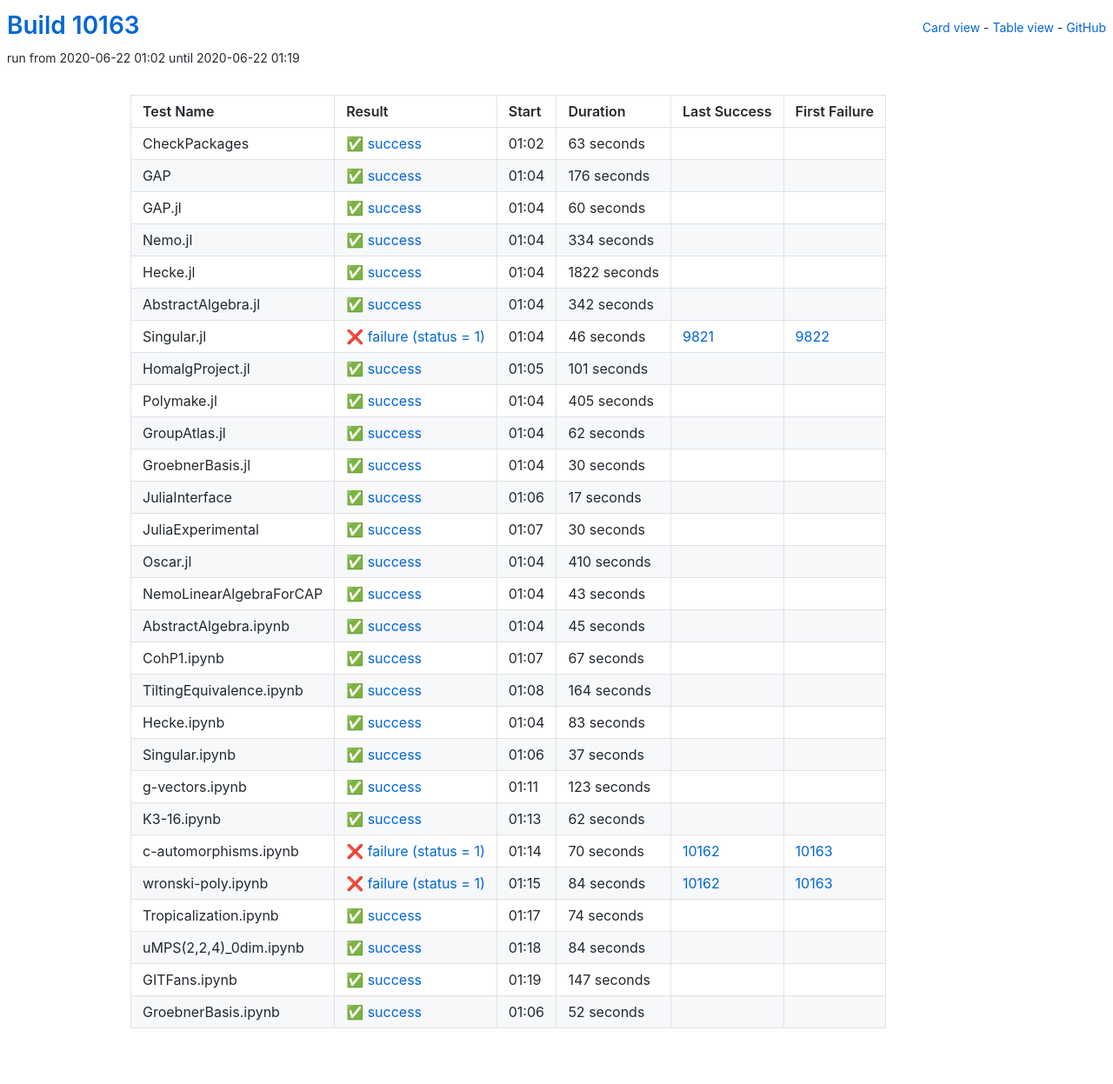
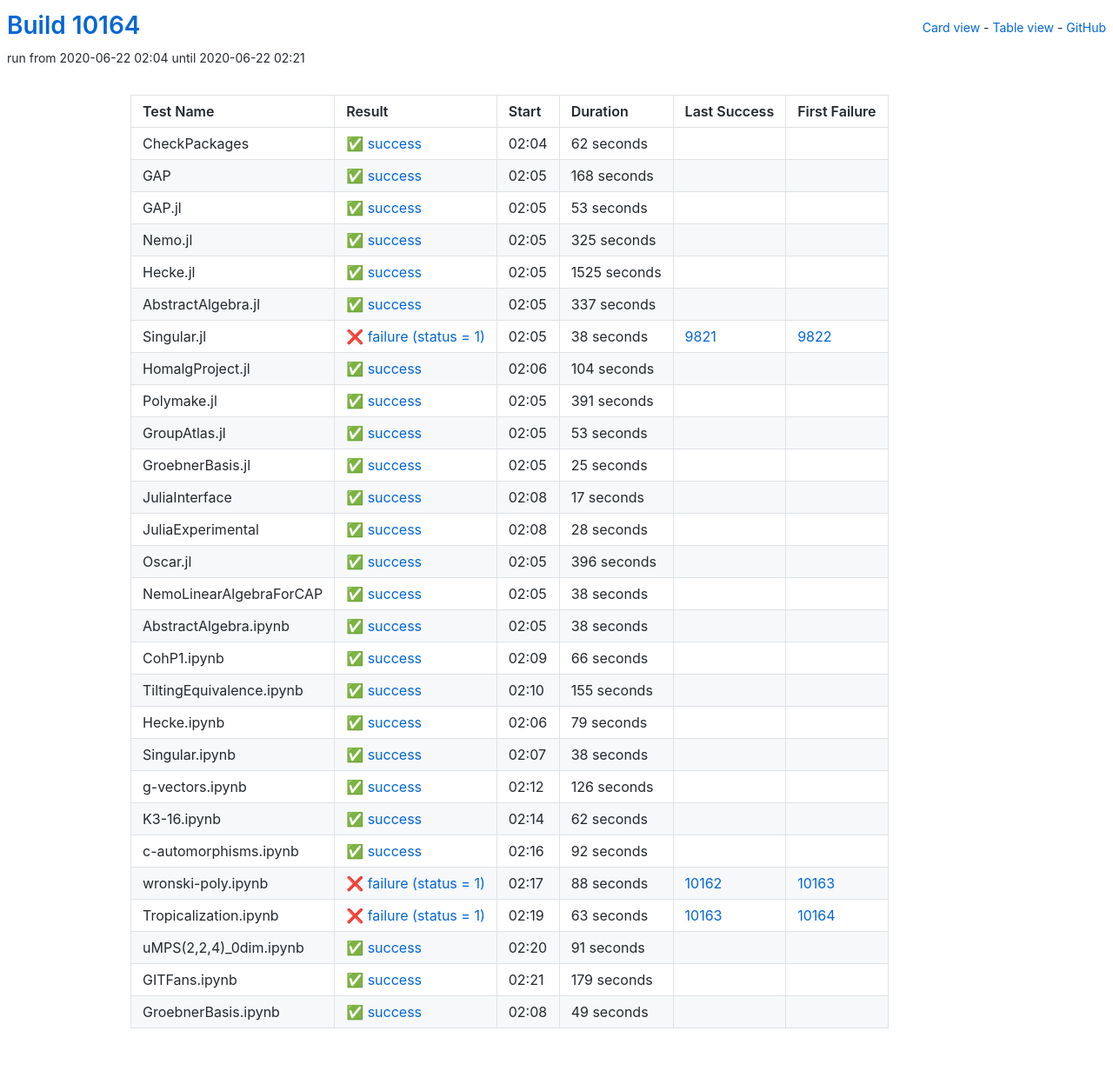
Before and after one commit to oscar-system/oscar-ci-status, a Jekyll site: the page built from table.html, in a window 1280 px wide. Shown: the whole page at 87% size. Built offline with Jekyll 4.4.1, drawn with Linux system fonts in a browser that asks for light colours.

Commit message:
Build #10164

```diff
--- a/_data/ci.yml
+++ b/_data/ci.yml
@@ -1,6 +1,6 @@
 ---
-build: 10163
-build_url: https://oscarci.mathematik.uni-kl.de/job/oscar/10163/
+build: 10164
+build_url: https://oscarci.mathematik.uni-kl.de/job/oscar/10164/
 job: oscar
 organization: oscar-system
 repo: oscar-ci-status
@@ -8,116 +8,8 @@ repourl: https://github.com/oscar-system/oscar-ci-status
 tests:
 - name: CheckPackages
   id: checkpackages
-  log: https://oscarci.mathematik.uni-kl.de/job/oscar/10163/artifact/logs/build-10163/CheckPackages.log
-  start: 2020-06-22 01:02
-  success: true
-  exitcode: 0
-  status: success
-  duration: 63
-  last_success: false
-  last_success_url:
-  first_failure: false
-  first_failure_url:
-- name: GAP
-  id: gap
-  log: https://oscarci.mathematik.uni-kl.de/job/oscar/10163/artifact/logs/build-10163/GAP.log
-  start: 2020-06-22 01:04
-  success: true
-  exitcode: 0
-  status: success
-  duration: 176
-  last_success: false
-  last_success_url:
-  first_failure: false
-  first_failure_url:
-- name: GAP.jl
-  id: gap-jl
-  log: https://oscarci.mathematik.uni-kl.de/job/oscar/10163/artifact/logs/build-10163/GAP.jl.log
-  start: 2020-06-22 01:04
-  success: true
-  exitcode: 0
-  status: success
-  duration: 60
-  last_success: false
-  last_success_url:
-  first_failure: false
-  first_failure_url:
-- name: Nemo.jl
-  id: nemo-jl
-  log: https://oscarci.mathematik.uni-kl.de/job/oscar/10163/artifact/logs/build-10163/Nemo.jl.log
-  start: 2020-06-22 01:04
-  success: true
-  exitcode: 0
-  status: success
-  duration: 334
-  last_success: false
-  last_success_url:
-  first_failure: false
-  first_failure_url:
-- name: Hecke.jl
-  id: hecke-jl
-  log: https://oscarci.mathematik.uni-kl.de/job/oscar/10163/artifact/logs/build-10163/Hecke.jl.log
-  start: 2020-06-22 01:04
-  success: true
-  exitcode: 0
-  status: success
-  duration: 1822
-  last_success: false
-  last_success_url:
-  first_failure: false
-  first_failure_url:
-- name: AbstractAlgebra.jl
-  id: abstractalgebra-jl
-  log: https://oscarci.mathematik.uni-kl.de/job/oscar/10163/artifact/logs/build-10163/AbstractAlgebra.jl.log
-  start: 2020-06-22 01:04
-  success: true
-  exitcode: 0
-  status: success
-  duration: 342
-  last_success: false
-  last_success_url:
-  first_failure: false
-  first_failure_url:
-- name: Singular.jl
-  id: singular-jl
-  log: https://oscarci.mathematik.uni-kl.de/job/oscar/10163/artifact/logs/build-10163/Singular.jl.log
-  start: 2020-06-22 01:04
-  success: false
-  exitcode: 1
-  status: failure
-  duration: 46
-  last_success: 9821
-  last_success_url: https://oscarci.mathematik.uni-kl.de/job/oscar/9821/
-  first_failure: 9822
-  first_failure_url: https://oscarci.mathematik.uni-kl.de/job/oscar/9822/
-- name: HomalgProject.jl
-  id: homalgproject-jl
-  log: https://oscarci.mathematik.uni-kl.de/job/oscar/10163/artifact/logs/build-10163/HomalgProject.jl.log
-  start: 2020-06-22 01:05
-  success: true
-  exitcode: 0
-  status: success
-  duration: 101
-  last_success: false
-  last_success_url:
-  first_failure: false
-  first_failure_url:
-- name: Polymake.jl
-  id: polymake-jl
-  log: https://oscarci.mathematik.uni-kl.de/job/oscar/10163/artifact/logs/build-10163/Polymake.jl.log
-  start: 2020-06-22 01:04
-  success: true
-  exitcode: 0
-  status: success
-  duration: 405
-  last_success: false
-  last_success_url:
-  first_failure: false
-  first_failure_url:
-- name: GroupAtlas.jl
-  id: groupatlas-jl
-  log: https://oscarci.mathematik.uni-kl.de/job/oscar/10163/artifact/logs/build-10163/GroupAtlas.jl.log
-  start: 2020-06-22 01:04
+  log: https://oscarci.mathematik.uni-kl.de/job/oscar/10164/artifact/logs/build-10164/CheckPackages.log
+  start: 2020-06-22 02:04
   success: true
   exitcode: 0
   status: success
@@ -126,22 +18,130 @@ tests:
   last_success_url:
   first_failure: false
   first_failure_url:
-- name: GroebnerBasis.jl
-  id: groebnerbasis-jl
-  log: https://oscarci.mathematik.uni-kl.de/job/oscar/10163/artifact/logs/build-10163/GroebnerBasis.jl.log
-  start: 2020-06-22 01:04
+- name: GAP
+  id: gap
+  log: https://oscarci.mathematik.uni-kl.de/job/oscar/10164/artifact/logs/build-10164/GAP.log
+  start: 2020-06-22 02:05
   success: true
   exitcode: 0
   status: success
-  duration: 30
+  duration: 168
+  last_success: false
+  last_success_url:
+  first_failure: false
+  first_failure_url:
+- name: GAP.jl
+  id: gap-jl
+  log: https://oscarci.mathematik.uni-kl.de/job/oscar/10164/artifact/logs/build-10164/GAP.jl.log
+  start: 2020-06-22 02:05
+  success: true
+  exitcode: 0
+  status: success
+  duration: 53
+  last_success: false
+  last_success_url:
+  first_failure: false
+  first_failure_url:
+- name: Nemo.jl
+  id: nemo-jl
+  log: https://oscarci.mathematik.uni-kl.de/job/oscar/10164/artifact/logs/build-10164/Nemo.jl.log
+  start: 2020-06-22 02:05
+  success: true
+  exitcode: 0
+  status: success
+  duration: 325
+  last_success: false
+  last_success_url:
+  first_failure: false
+  first_failure_url:
+- name: Hecke.jl
+  id: hecke-jl
+  log: https://oscarci.mathematik.uni-kl.de/job/oscar/10164/artifact/logs/build-10164/Hecke.jl.log
+  start: 2020-06-22 02:05
+  success: true
+  exitcode: 0
+  status: success
+  duration: 1525
+  last_success: false
+  last_success_url:
+  first_failure: false
+  first_failure_url:
+- name: AbstractAlgebra.jl
+  id: abstractalgebra-jl
+  log: https://oscarci.mathematik.uni-kl.de/job/oscar/10164/artifact/logs/build-10164/AbstractAlgebra.jl.log
+  start: 2020-06-22 02:05
+  success: true
+  exitcode: 0
+  status: success
+  duration: 337
+  last_success: false
+  last_success_url:
+  first_failure: false
+  first_failure_url:
+- name: Singular.jl
+  id: singular-jl
+  log: https://oscarci.mathematik.uni-kl.de/job/oscar/10164/artifact/logs/build-10164/Singular.jl.log
+  start: 2020-06-22 02:05
+  success: false
+  exitcode: 1
+  status: failure
+  duration: 38
+  last_success: 9821
+  last_success_url: https://oscarci.mathematik.uni-kl.de/job/oscar/9821/
+  first_failure: 9822
+  first_failure_url: https://oscarci.mathematik.uni-kl.de/job/oscar/9822/
+- name: HomalgProject.jl
+  id: homalgproject-jl
+  log: https://oscarci.mathematik.uni-kl.de/job/oscar/10164/artifact/logs/build-10164/HomalgProject.jl.log
+  start: 2020-06-22 02:06
+  success: true
+  exitcode: 0
+  status: success
+  duration: 104
+  last_success: false
+  last_success_url:
+  first_failure: false
+  first_failure_url:
+- name: Polymake.jl
+  id: polymake-jl
+  log: https://oscarci.mathematik.uni-kl.de/job/oscar/10164/artifact/logs/build-10164/Polymake.jl.log
+  start: 2020-06-22 02:05
+  success: true
+  exitcode: 0
+  status: success
+  duration: 391
+  last_success: false
+  last_success_url:
+  first_failure: false
+  first_failure_url:
+- name: GroupAtlas.jl
+  id: groupatlas-jl
+  log: https://oscarci.mathematik.uni-kl.de/job/oscar/10164/artifact/logs/build-10164/GroupAtlas.jl.log
+  start: 2020-06-22 02:05
+  success: true
+  exitcode: 0
+  status: success
+  duration: 53
+  last_success: false
+  last_success_url:
+  first_failure: false
+  first_failure_url:
+- name: GroebnerBasis.jl
+  id: groebnerbasis-jl
+  log: https://oscarci.mathematik.uni-kl.de/job/oscar/10164/artifact/logs/build-10164/GroebnerBasis.jl.log
+  start: 2020-06-22 02:05
+  success: true
+  exitcode: 0
+  status: success
+  duration: 25
   last_success: false
   last_success_url:
   first_failure: false
   first_failure_url:
 - name: JuliaInterface
   id: juliainterface
-  log: https://oscarci.mathematik.uni-kl.de/job/oscar/10163/artifact/logs/build-10163/JuliaInterface.log
-  start: 2020-06-22 01:06
+  log: https://oscarci.mathematik.uni-kl.de/job/oscar/10164/artifact/logs/build-10164/JuliaInterface.log
+  start: 2020-06-22 02:08
   success: true
   exitcode: 0
   status: success
@@ -152,116 +152,116 @@ tests:
   first_failure_url:
 - name: JuliaExperimental
   id: juliaexperimental
-  log: https://oscarci.mathematik.uni-kl.de/job/oscar/10163/artifact/logs/build-10163/JuliaExperimental.log
-  start: 2020-06-22 01:07
+  log: https://oscarci.mathematik.uni-kl.de/job/oscar/10164/artifact/logs/build-10164/JuliaExperimental.log
+  start: 2020-06-22 02:08
   success: true
   exitcode: 0
   status: success
-  duration: 30
+  duration: 28
   last_success: false
   last_success_url:
   first_failure: false
   first_failure_url:
 - name: Oscar.jl
   id: oscar-jl
-  log: https://oscarci.mathematik.uni-kl.de/job/oscar/10163/artifact/logs/build-10163/Oscar.jl.log
-  start: 2020-06-22 01:04
+  log: https://oscarci.mathematik.uni-kl.de/job/oscar/10164/artifact/logs/build-10164/Oscar.jl.log
+  start: 2020-06-22 02:05
   success: true
   exitcode: 0
   status: success
-  duration: 410
+  duration: 396
   last_success: false
   last_success_url:
   first_failure: false
   first_failure_url:
 - name: NemoLinearAlgebraForCAP
   id: nemolinearalgebraforcap
-  log: https://oscarci.mathematik.uni-kl.de/job/oscar/10163/artifact/logs/build-10163/NemoLinearAlgebraForCAP.log
-  start: 2020-06-22 01:04
+  log: https://oscarci.mathematik.uni-kl.de/job/oscar/10164/artifact/logs/build-10164/NemoLinearAlgebraForCAP.log
+  start: 2020-06-22 02:05
   success: true
   exitcode: 0
   status: success
-  duration: 43
+  duration: 38
   last_success: false
   last_success_url:
   first_failure: false
   first_failure_url:
 - name: AbstractAlgebra.ipynb
   id: abstractalgebra-ipynb
-  log: https://oscarci.mathematik.uni-kl.de/job/oscar/10163/artifact/logs/build-10163/AbstractAlgebra.ipynb.log
-  start: 2020-06-22 01:04
+  log: https://oscarci.mathematik.uni-kl.de/job/oscar/10164/artifact/logs/build-10164/AbstractAlgebra.ipynb.log
+  start: 2020-06-22 02:05
   success: true
   exitcode: 0
   status: success
-  duration: 45
+  duration: 38
   last_success: false
   last_success_url:
   first_failure: false
   first_failure_url:
 - name: CohP1.ipynb
   id: cohp1-ipynb
-  log: https://oscarci.mathematik.uni-kl.de/job/oscar/10163/artifact/logs/build-10163/CohP1.ipynb.log
-  start: 2020-06-22 01:07
+  log: https://oscarci.mathematik.uni-kl.de/job/oscar/10164/artifact/logs/build-10164/CohP1.ipynb.log
+  start: 2020-06-22 02:09
   success: true
   exitcode: 0
   status: success
-  duration: 67
+  duration: 66
   last_success: false
   last_success_url:
   first_failure: false
   first_failure_url:
 - name: TiltingEquivalence.ipynb
   id: tiltingequivalence-ipynb
-  log: https://oscarci.mathematik.uni-kl.de/job/oscar/10163/artifact/logs/build-10163/TiltingEquivalence.ipynb.log
-  start: 2020-06-22 01:08
+  log: https://oscarci.mathematik.uni-kl.de/job/oscar/10164/artifact/logs/build-10164/TiltingEquivalence.ipynb.log
+  start: 2020-06-22 02:10
   success: true
   exitcode: 0
   status: success
-  duration: 164
+  duration: 155
   last_success: false
   last_success_url:
   first_failure: false
   first_failure_url:
 - name: Hecke.ipynb
   id: hecke-ipynb
-  log: https://oscarci.mathematik.uni-kl.de/job/oscar/10163/artifact/logs/build-10163/Hecke.ipynb.log
-  start: 2020-06-22 01:04
+  log: https://oscarci.mathematik.uni-kl.de/job/oscar/10164/artifact/logs/build-10164/Hecke.ipynb.log
+  start: 2020-06-22 02:06
   success: true
   exitcode: 0
   status: success
-  duration: 83
+  duration: 79
   last_success: false
   last_success_url:
   first_failure: false
   first_failure_url:
 - name: Singular.ipynb
   id: singular-ipynb
-  log: https://oscarci.mathematik.uni-kl.de/job/oscar/10163/artifact/logs/build-10163/Singular.ipynb.log
-  start: 2020-06-22 01:06
+  log: https://oscarci.mathematik.uni-kl.de/job/oscar/10164/artifact/logs/build-10164/Singular.ipynb.log
+  start: 2020-06-22 02:07
   success: true
   exitcode: 0
   status: success
-  duration: 37
+  duration: 38
   last_success: false
   last_success_url:
   first_failure: false
   first_failure_url:
 - name: g-vectors.ipynb
   id: g-vectors-ipynb
-  log: https://oscarci.mathematik.uni-kl.de/job/oscar/10163/artifact/logs/build-10163/g-vectors.ipynb.log
-  start: 2020-06-22 01:11
+  log: https://oscarci.mathematik.uni-kl.de/job/oscar/10164/artifact/logs/build-10164/g-vectors.ipynb.log
+  start: 2020-06-22 02:12
   success: true
   exitcode: 0
   status: success
-  duration: 123
+  duration: 126
   last_success: false
   last_success_url:
   first_failure: false
   first_failure_url:
 - name: K3-16.ipynb
   id: k3-16-ipynb
-  log: https://oscarci.mathematik.uni-kl.de/job/oscar/10163/artifact/logs/build-10163/K3-16.ipynb.log
-  start: 2020-06-22 01:13
+  log: https://oscarci.mathematik.uni-kl.de/job/oscar/10164/artifact/logs/build-10164/K3-16.ipynb.log
+  start: 2020-06-22 02:14
   success: true
   exitcode: 0
   status: success
@@ -272,72 +272,72 @@ tests:
   first_failure_url:
 - name: c-automorphisms.ipynb
   id: c-automorphisms-ipynb
-  log: https://oscarci.mathematik.uni-kl.de/job/oscar/10163/artifact/logs/build-10163/c-automorphisms.ipynb.log
-  start: 2020-06-22 01:14
+  log: https://oscarci.mathematik.uni-kl.de/job/oscar/10164/artifact/logs/build-10164/c-automorphisms.ipynb.log
+  start: 2020-06-22 02:16
+  success: true
+  exitcode: 0
+  status: success
+  duration: 92
+  last_success: false
+  last_success_url:
+  first_failure: false
+  first_failure_url:
+- name: wronski-poly.ipynb
+  id: wronski-poly-ipynb
+  log: https://oscarci.mathematik.uni-kl.de/job/oscar/10164/artifact/logs/build-10164/wronski-poly.ipynb.log
+  start: 2020-06-22 02:17
   success: false
   exitcode: 1
   status: failure
-  duration: 70
-  last_success: 10162
-  last_success_url: https://oscarci.mathematik.uni-kl.de/job/oscar/10162/
-  first_failure: 10163
-  first_failure_url: https://oscarci.mathematik.uni-kl.de/job/oscar/10163/
-- name: wronski-poly.ipynb
-  id: wronski-poly-ipynb
-  log: https://oscarci.mathematik.uni-kl.de/job/oscar/10163/artifact/logs/build-10163/wronski-poly.ipynb.log
-  start: 2020-06-22 01:15
-  success: false
-  exitcode: 1
-  status: failure
-  duration: 84
+  duration: 88
   last_success: 10162
   last_success_url: https://oscarci.mathematik.uni-kl.de/job/oscar/10162/
   first_failure: 10163
   first_failure_url: https://oscarci.mathematik.uni-kl.de/job/oscar/10163/
 - name: Tropicalization.ipynb
   id: tropicalization-ipynb
-  log: https://oscarci.mathematik.uni-kl.de/job/oscar/10163/artifact/logs/build-10163/Tropicalization.ipynb.log
-  start: 2020-06-22 01:17
+  log: https://oscarci.mathematik.uni-kl.de/job/oscar/10164/artifact/logs/build-10164/Tropicalization.ipynb.log
+  start: 2020-06-22 02:19
+  success: false
+  exitcode: 1
+  status: failure
+  duration: 63
+  last_success: 10163
+  last_success_url: https://oscarci.mathematik.uni-kl.de/job/oscar/10163/
+  first_failure: 10164
+  first_failure_url: https://oscarci.mathematik.uni-kl.de/job/oscar/10164/
+- name: uMPS(2,2,4)_0dim.ipynb
+  id: umps-2-2-4-0dim-ipynb
+  log: https://oscarci.mathematik.uni-kl.de/job/oscar/10164/artifact/logs/build-10164/uMPS-2-2-4-_0dim.ipynb.log
+  start: 2020-06-22 02:20
   success: true
   exitcode: 0
   status: success
-  duration: 74
-  last_success: false
-  last_success_url:
-  first_failure: false
-  first_failure_url:
-- name: uMPS(2,2,4)_0dim.ipynb
-  id: umps-2-2-4-0dim-ipynb
-  log: https://oscarci.mathematik.uni-kl.de/job/oscar/10163/artifact/logs/build-10163/uMPS-2-2-4-_0dim.ipynb.log
-  start: 2020-06-22 01:18
-  success: true
-  exitcode: 0
-  status: success
-  duration: 84
+  duration: 91
   last_success: false
   last_success_url:
   first_failure: false
   first_failure_url:
 - name: GITFans.ipynb
   id: gitfans-ipynb
-  log: https://oscarci.mathematik.uni-kl.de/job/oscar/10163/artifact/logs/build-10163/GITFans.ipynb.log
-  start: 2020-06-22 01:19
+  log: https://oscarci.mathematik.uni-kl.de/job/oscar/10164/artifact/logs/build-10164/GITFans.ipynb.log
+  start: 2020-06-22 02:21
   success: true
   exitcode: 0
   status: success
-  duration: 147
+  duration: 179
   last_success: false
   last_success_url:
   first_failure: false
   first_failure_url:
 - name: GroebnerBasis.ipynb
   id: groebnerbasis-ipynb
-  log: https://oscarci.mathematik.uni-kl.de/job/oscar/10163/artifact/logs/build-10163/GroebnerBasis.ipynb.log
-  start: 2020-06-22 01:06
+  log: https://oscarci.mathematik.uni-kl.de/job/oscar/10164/artifact/logs/build-10164/GroebnerBasis.ipynb.log
+  start: 2020-06-22 02:08
   success: true
   exitcode: 0
   status: success
-  duration: 52
+  duration: 49
   last_success: false
   last_success_url:
   first_failure: false
```
Also changed, not shown: README.md.
